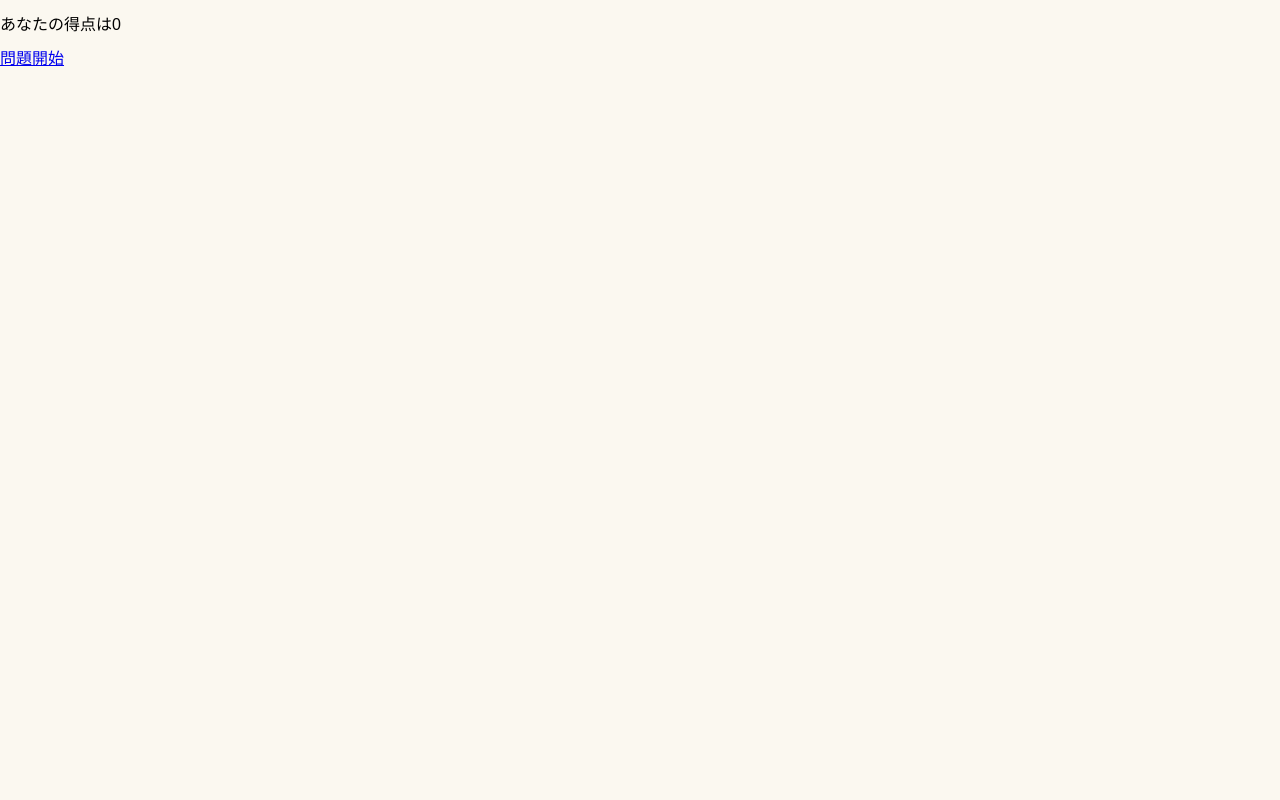
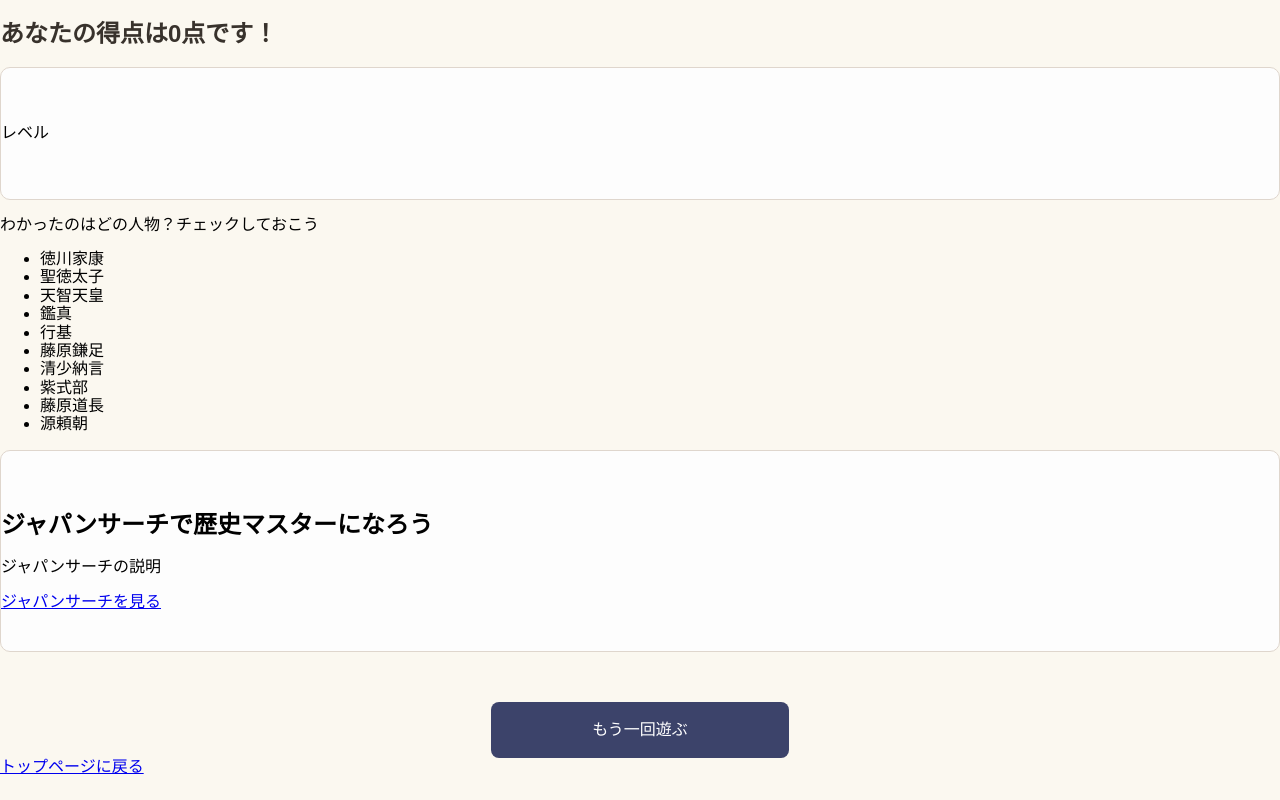
Before and after one commit to sasakiy84/ndl-hackathon-2023, a Vue app: page /score in a window 1280 px wide. Built offline with nearby package versions, Linux system fonts and the light colour scheme; a web font is replaced by a local one.

Commit message:
add contents to score page

```diff
--- a/src/views/ScoreView.vue
+++ b/src/views/ScoreView.vue
@@ -1,10 +1,252 @@
 <template>
-  <p>あなたの得点は{{ totalScore }}</p>
-  <RouterLink to="/question?q=1">問題開始</RouterLink>
+  <h1>あなたの得点は{{ totalScore }}点です！</h1>
+  <div class="user-inputs-container">
+    <p>レベル</p>
+  </div>
+  <p>わかったのはどの人物？チェックしておこう</p>
+  <ul>
+    <li v-for="question in questions">
+      {{ question }}
+    </li>
+  </ul>
+  <div class="user-inputs-container">
+    <article>
+      <h2>ジャパンサーチで歴史マスターになろう</h2>
+      <p>ジャパンサーチの説明</p>
+      <a href="https://jpsearch.go.jp/" target="_blank">ジャパンサーチを見る</a>
+    </article>
+
+  </div>
+  <RouterLink to="/question?q=1" tag="button" class="show-answer-link">もう一回遊ぶ</RouterLink>
+  <RouterLink to="/home">トップページに戻る</RouterLink>
 </template>
 
 <script setup>
-  import { RouterLink } from "vue-router";
-  import { ref } from "vue";
-  const totalScore = ref(0);
+import { RouterLink } from "vue-router";
+import { ref } from "vue";
+import { useQuestionStore } from "../stores/question";
+
+const questionStore = useQuestionStore();
+const currentQuestionNumber = questionStore.currentQuestionNum;
+const totalQuestionNumber = questionStore.totalQuestionNum;
+const totalScore = questionStore.totalScore;
+const answer = questionStore.questionIds[currentQuestionNumber];
+const questions = questionStore.questionIds;
+
 </script>
+
+<style scoped>
+  .body {
+    background: #fbf8f0;
+  }
+
+  main {
+    max-width: 600px;
+    margin: 0 auto 70px;
+  }
+
+  h1 {
+    font-weight: 500;
+    font-size: 24px;
+    line-height: 35px;
+    font-weight: 900;
+    color: #38322c;
+  }
+
+  h1 span {
+    margin-right: 15px;
+  }
+
+  .progress-bar {
+    width: 100%;
+    height: 6px;
+    border-radius: 10px;
+    appearance: none;
+  }
+  .progress-bar::-webkit-progress-bar {
+    background-color: #ece2b0;
+    border-radius: 6px;
+  }
+  .progress-bar::-webkit-progress-value {
+    background-color: #e6c620;
+    border-radius: 6px;
+  }
+  .progress-bar::-moz-progress-bar {
+    background-color: #ece2b0;
+    border-radius: 6px;
+  }
+
+  .progress-text {
+    margin-top: 10px;
+  }
+
+  .img-wrapper {
+    width: 100%;
+    height: 385px;
+    background: #999898;
+    border-radius: 12px;
+  }
+
+  .hint-img {
+    width: 100%;
+    height: 100%;
+    object-fit: contain;
+  }
+
+  .answer-input-wrapper {
+    width: 100%;
+    display: flex;
+    justify-content: center;
+    margin-bottom: 20px;
+    margin-top: 20px;
+  }
+
+  .answer-input {
+    width: 100%;
+    padding: 10px;
+    height: 44px;
+    box-sizing: border-box;
+    background: #fdfdfd;
+    border: 1px solid #aaaaaa;
+    border-radius: 6px;
+  }
+
+  .select-input-wrapper {
+    width: 100%;
+    margin-bottom: 20px;
+    margin-top: 20px;
+  }
+
+  .select-button-wrapper {
+    display: flex;
+    justify-content: flex-start;
+    flex-wrap: wrap;
+  }
+  .select-button {
+    font-weight: 500;
+    font-size: 16px;
+    margin-right: 10px;
+    height: 47px;
+    border: 1px solid #38322c;
+    border-radius: 6px;
+    padding: 12px 24px;
+    width: max-content;
+    margin-bottom: 16px;
+  }
+
+  .select-button.selected {
+    background: #38322c;
+    color: #ffffff;
+    cursor: default;
+  }
+
+  .img-buttons {
+    display: flex;
+    justify-content: center;
+    align-items: center;
+    margin: 10px 30px 20px;
+  }
+
+  .img-buttons button {
+    margin-right: 30px;
+  }
+
+  .img-buttons button:last-child {
+    margin-right: 0;
+  }
+
+  button {
+    background-color: transparent;
+    border: none;
+    cursor: pointer;
+    outline: none;
+    padding: 0;
+    appearance: none;
+  }
+
+  .long-round-button {
+    background: #fdfdfd;
+    border: 1px solid #38322c;
+    color: #38322c;
+    border-radius: 50px;
+    padding: 12px 24px;
+  }
+
+  .hint-button {
+    background: #fdfdfd;
+    border: 1px solid #38322c;
+    color: #38322c;
+    border-radius: 50px;
+    padding: 6px 24px;
+    font-size: 12px;
+  }
+
+  .round-button {
+    background: #fdfdfd;
+    border: 1px solid #38322c;
+    color: #38322c;
+    border-radius: 50px;
+    width: 37px;
+    height: 37px;
+  }
+
+  .round-button.disabled {
+    background: #4f4f4f;
+    color: #ffffff;
+  }
+
+  .next-button {
+    margin-right: 20px;
+  }
+
+  /* user input */
+  .user-inputs-container {
+    background: #fdfdfd;
+    border: 1px solid #dfd6cd;
+    border-radius: 10px;
+    padding: 40px 0;
+  }
+
+  .user-inputs-wrapper {
+    width: 400px;
+    margin: 0 auto;
+  }
+
+  .show-answer-link {
+    background: #3c436a;
+    display: flex;
+    border-radius: 8px;
+    color: #ffffff;
+    width: 298px;
+    height: 56px;
+    justify-content: center;
+    align-items: center;
+    text-decoration: none;
+    margin: 50px auto 0;
+  }
+
+  .text-hint-container {
+    background: #f0eeec;
+    border-radius: 6px;
+    width: 100%;
+    padding: 16px 19px;
+    margin-top: 20px;
+    box-sizing: border-box;
+  }
+
+  .text-hint-title {
+    margin: 0;
+    font-style: normal;
+    font-weight: 500;
+    font-size: 18px;
+    line-height: 26px;
+    color: #38322c;
+  }
+
+  .text-hint-text {
+    font-weight: 400;
+    font-size: 14px;
+    line-height: 160%;
+    color: #38322c;
+  }
+  </style>
```
